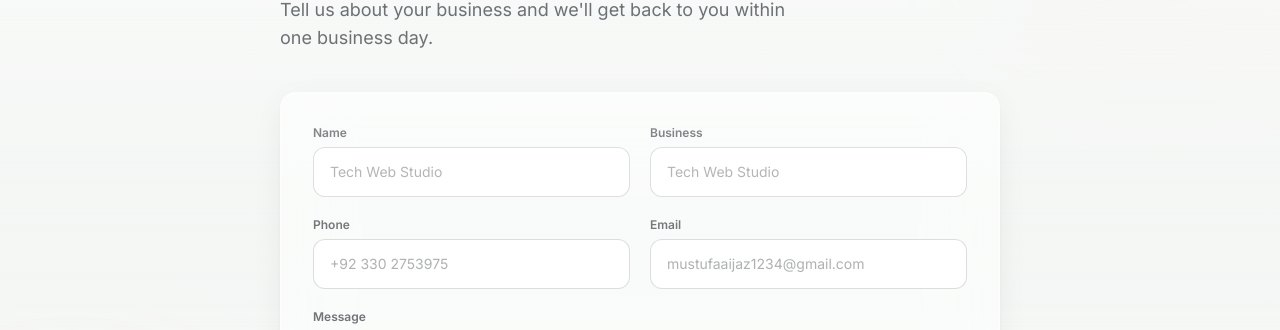
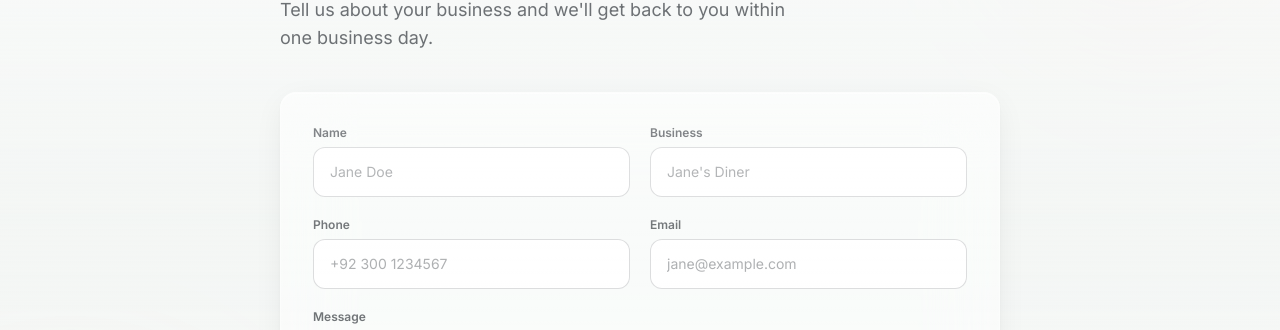
Before and after one commit to Mustufa842/agency-website, a React (Vite) app: page / in a window 1280 px wide. Shown: the part 5659-5989 px from the top of the page. Built offline with nearby package versions, Linux system fonts and the light colour scheme; the HTML template or start-up script is replaced by a standard one.

Commit message:
Actual Contact Info Added

```diff
--- a/src/components/Contact.jsx
+++ b/src/components/Contact.jsx
@@ -89,19 +89,19 @@
             >
               <div className="sm:col-span-1">
                 <label htmlFor="name" className="block text-xs font-semibold text-ink/60 mb-1.5">Name</label>
-                <input id="name" name="name" type="text" required className={FIELD_CLASS} placeholder="Tech Web Studio" />
+                <input id="name" name="name" type="text" required className={FIELD_CLASS} placeholder="Jane Doe" />
               </div>
               <div className="sm:col-span-1">
                 <label htmlFor="business" className="block text-xs font-semibold text-ink/60 mb-1.5">Business</label>
-                <input id="business" name="business" type="text" required className={FIELD_CLASS} placeholder="Tech Web Studio" />
+                <input id="business" name="business" type="text" required className={FIELD_CLASS} placeholder="Jane's Diner" />
               </div>
               <div className="sm:col-span-1">
                 <label htmlFor="phone" className="block text-xs font-semibold text-ink/60 mb-1.5">Phone</label>
-                <input id="phone" name="phone" type="tel" className={FIELD_CLASS} placeholder="+92 330 2753975" />
+                <input id="phone" name="phone" type="tel" className={FIELD_CLASS} placeholder="+92 300 1234567" />
               </div>
               <div className="sm:col-span-1">
                 <label htmlFor="email" className="block text-xs font-semibold text-ink/60 mb-1.5">Email</label>
-                <input id="email" name="email" type="email" required className={FIELD_CLASS} placeholder="mustufaaijaz1234@gmail.com" />
+                <input id="email" name="email" type="email" required className={FIELD_CLASS} placeholder="jane@example.com" />
               </div>
               <div className="sm:col-span-2">
                 <label htmlFor="message" className="block text-xs font-semibold text-ink/60 mb-1.5">Message</label>
```
